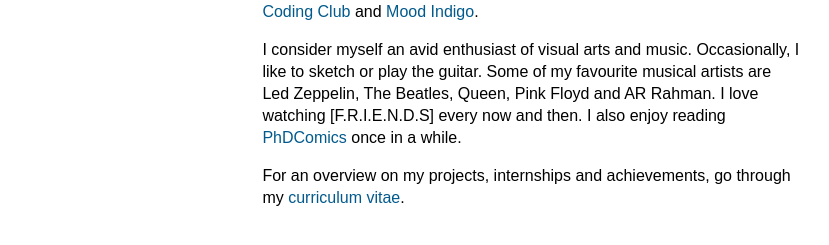
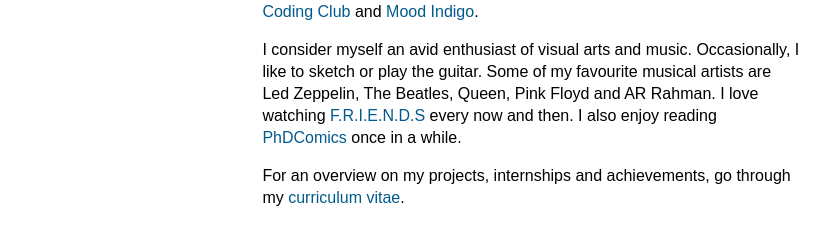
Before and after one commit to sumanvid97/sumanvid97.github.io, a Jekyll site: the page built from about.md, in a window 1280 px wide. Shown: the part 649-894 px from the top of the page, without its empty margins (224-1053 px from the left). Built offline with Jekyll 4.4.1, drawn with Linux system fonts in a browser that asks for light colours; some of the changed lines change nothing that is shown.

Commit message:
updated-cv1

```diff
--- a/about.md
+++ b/about.md
@@ -30,5 +30,6 @@ For an overview on my projects, internships and achievements, go through my [cur
 [Machine Learning and Friends Lunch]: http://ds.cs.umass.edu/mlfl
 [Web n Coding Club]: https://wncc-iitb.org/
 [Mood Indigo]: https://moodi.org/
+[F.R.I.E.N.D.S]: https://en.wikipedia.org/wiki/Friends
 [PhDComics]: http://phdcomics.com/
 [curriculum vitae]: /docs/cv.pdf
```
Also changed, not shown: 2 other files.
